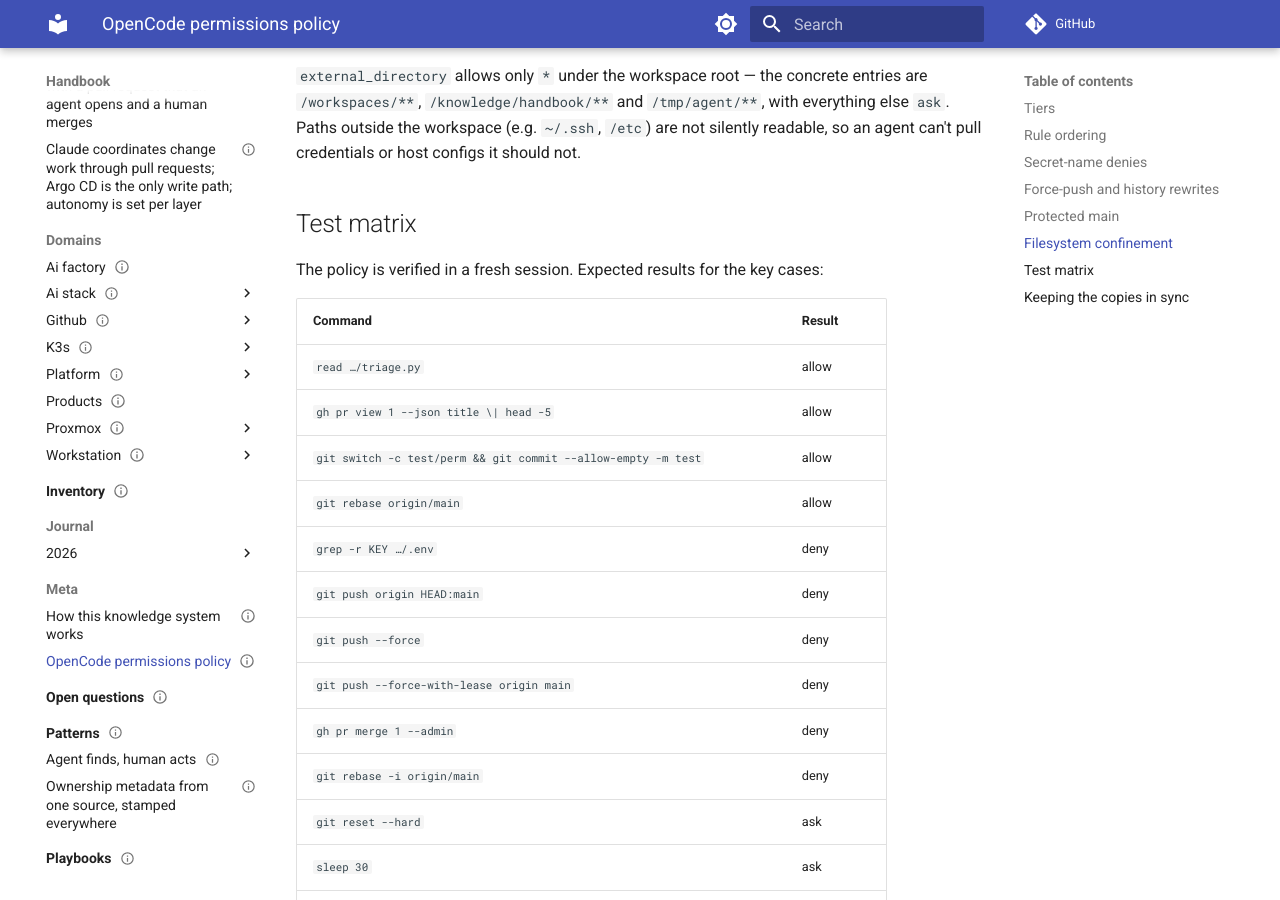
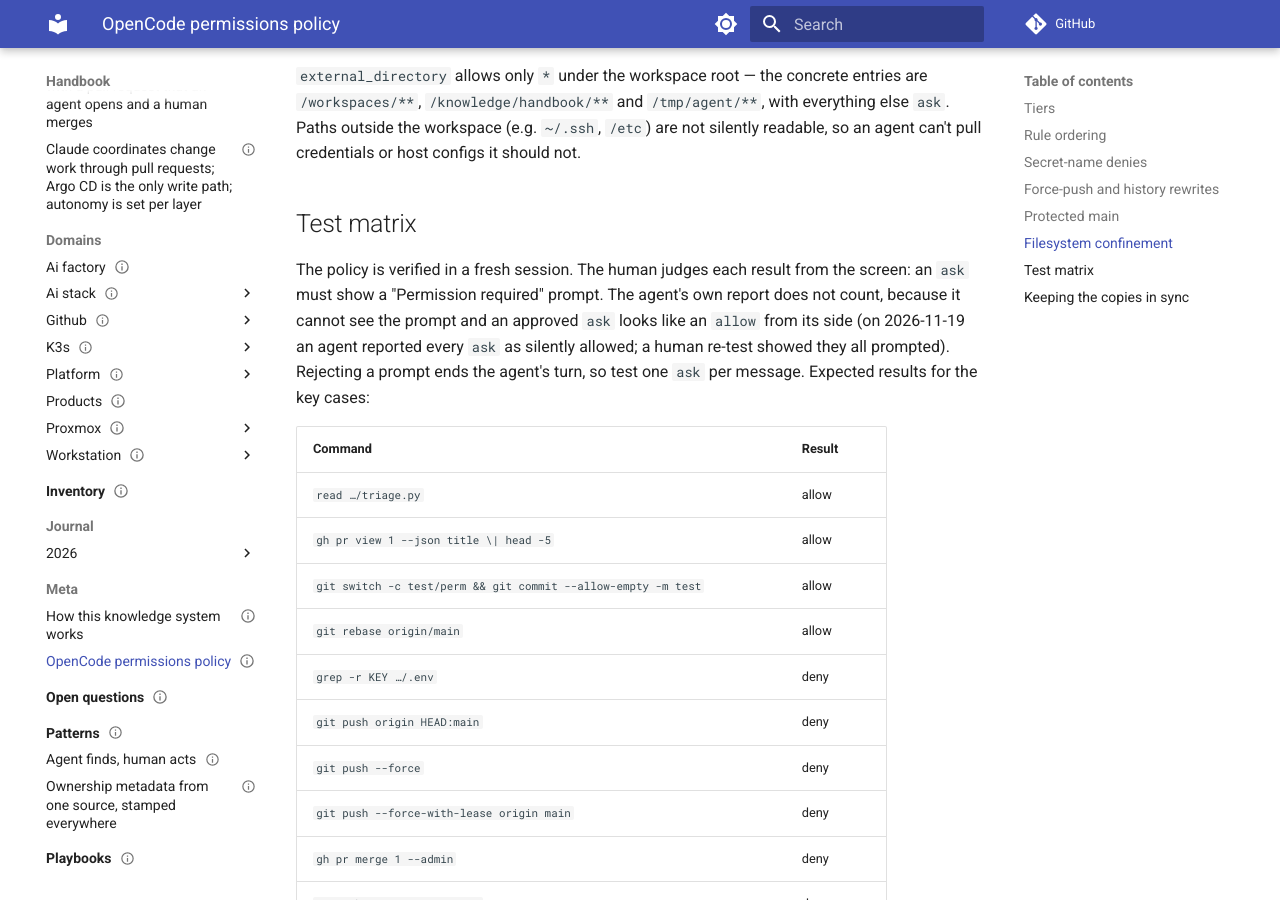
Before and after one commit to ssaav5-ai-labs/handbook, an MkDocs documentation site: the page built from docs/meta/opencode-permissions.md, in a window 1280 px wide and 900 px high, scrolled down 2021 px. Built offline with MkDocs 1.6.1 and Material for MkDocs 9.7.7, drawn with Linux system fonts in a browser that asks for light colours; comment, search, counter and statistics services are not loaded.

Commit message:
docs(meta): permission tests are judged by the human, not the agent's report (#67)
Claude-Session: https://claude.ai/code/session_01S8kwfBRDsguPmWHpZyvJrG

Co-authored-by: Claude <noreply@anthropic.com>

```diff
--- a/docs/meta/opencode-permissions.md
+++ b/docs/meta/opencode-permissions.md
@@ -64,7 +64,7 @@ A deny matches any command line **containing** a protected name, not just a file
 
 ## Test matrix
 
-The policy is verified in a fresh session. Expected results for the key cases:
+The policy is verified in a fresh session. The human judges each result from the screen: an `ask` must show a "Permission required" prompt. The agent's own report does not count, because it cannot see the prompt and an approved `ask` looks like an `allow` from its side (on 2026-11-19 an agent reported every `ask` as silently allowed; a human re-test showed they all prompted). Rejecting a prompt ends the agent's turn, so test one `ask` per message. Expected results for the key cases:
 
 | Command | Result |
 |---|---|
```
